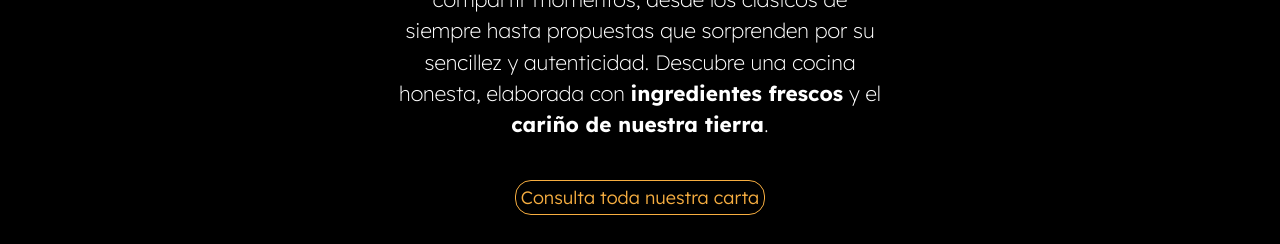
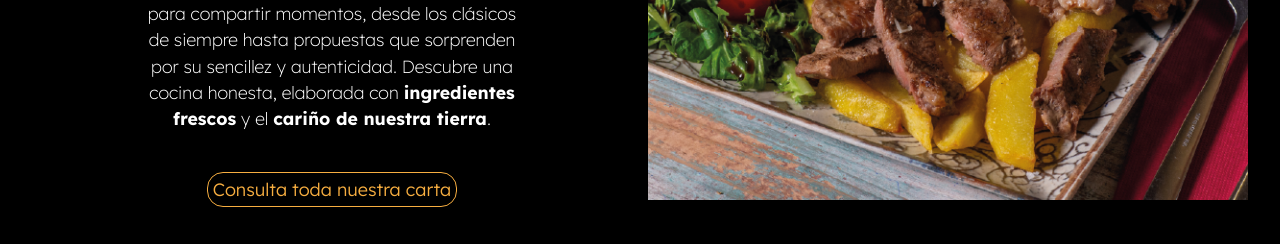
Before and after one commit to martaxxa/bodega-la-sacristia, a website built with Vite: page src/menu.html in a window 1280 px wide. Shown: the part 687-931 px from the top of the page. Built offline with nearby package versions, Linux system fonts and the light colour scheme; a web font is replaced by a local one.

Commit message:
Fix menu page

```diff
--- a/src/menu.html
+++ b/src/menu.html
@@ -23,19 +23,20 @@
         <h1 class="principal2__title2">Menú</h1>
       </div>
     </main>
-    <section class="menu2">
+    <section class="menu-section">
+      <div class="menu2">
         <h2 class="menu2__title">Descubre el sabor</h2>
         <h2 class="menu2__title2">de la Sacristia</h2>
-      <div class="text-wrapper">
-          <p class="content01__text">En <strong>Bodega La Sacristía</strong>, cada plato cuenta una historia que
+        <div class="text-wrapper-menu">
+            <p class="menu2__text">En <strong>Bodega La Sacristía</strong>, cada plato cuenta una historia que
               combina <strong>tradición, sabor y buen hacer</strong>. Nuestra carta está pensada para compartir momentos,
               desde los clásicos de siempre hasta propuestas que sorprenden por su sencillez y
               autenticidad. Descubre una cocina honesta, elaborada con <strong>ingredientes frescos</strong>
               y el <strong>cariño de nuestra tierra</strong>.</p>
           </div>
         <button class="menu2__btn"><a class="menu2__link" href="https://www.numier.com/carta-digital/carta/bodegalasacristia">Consulta toda nuestra carta</a></button>
-    </section>
-    <section class="slider">
+        </div>
+      <div class="slider">
         <ul class="slider-box">
           <li><img src="./images/menu/img1.png" alt="Imagen 1"></li>
           <li><img src="./images/menu/img2.png" alt="Imagen 2"></li>
@@ -48,6 +49,7 @@
           <li><img src="./images/menu/img9.png" alt="Imagen 9"></li>
           <li><img src="./images/menu/img10.png" alt="Imagen 10"></li>
         </ul>
+      </div>
     </section>
   </body>
   <load src="./partials/layout/footer.html" />
--- a/src/styles/pages/_menu.scss
+++ b/src/styles/pages/_menu.scss
@@ -29,16 +29,30 @@
   }
 }
 
+.menu-section {
+  display: flex;
+  flex-direction: column;
+  gap: 1rem;
+  background-color: $background-black;
+  padding: 2rem;
+
+  @media (min-width: 1200px) {
+    flex-direction: row;
+    align-items: flex-start;
+    justify-content: center;
+  }
+}
+
 .menu2 {
   background-color: $background-black;
   margin: auto;
-  padding: 2rem;
   font-size: 1rem;
   line-height: 1.6;
   display: flex;
   justify-content: center;
   align-items: center;
   flex-direction: column;
+  flex: 1;
 
   &__title {
     font-family: $fontfamily-subtitle;
@@ -73,6 +87,27 @@
     }
   }
 
+  &__text {
+    font-family: $fontfamily-main;
+    font-weight: 200;
+    color: white;
+    font-size: 1rem;
+    line-height: 1.5;
+
+    @media (min-width: 768px) {
+      font-size: 1.1rem;
+      margin-block: 1.5rem;
+      padding-inline: 0;
+      width: 70%;
+    }
+
+     @media (min-width: 1200px) {
+      font-size: 1.1rem;
+      padding-inline: 0;
+      width: 70%;
+    }
+  }
+
   &__btn {
     font-family: $fontfamily-main;
     font-weight: 300;
@@ -95,6 +130,19 @@
   }
 }
 
+.text-wrapper-menu {
+  display: flex;
+  flex-direction: column;
+  justify-content: center;
+  align-items: center;
+  width: 100%;
+  text-align: center;
+
+  @media (min-width: 1200px) {
+    width: 90%;
+  }
+}
+
 .slider {
   width: 100%;
   overflow: hidden;
@@ -102,6 +150,8 @@
   position: relative;
   background-color: $background-black;
   padding-block: 2rem;
+  flex: 1;
+
 
   @media (min-width: 768px) {
     width: 65%;
```
Lines whose indentation alone changed are shown as unchanged.
